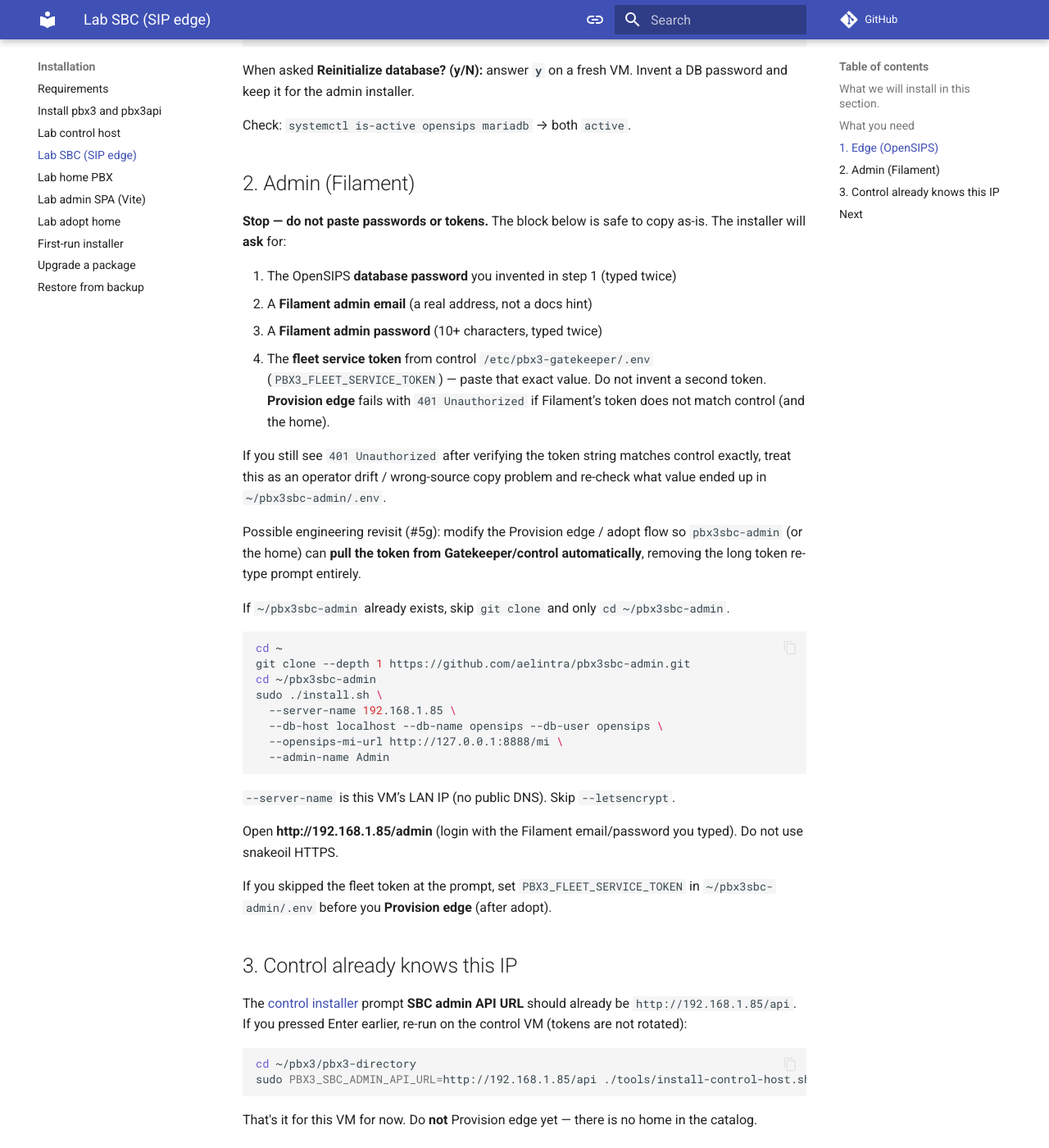
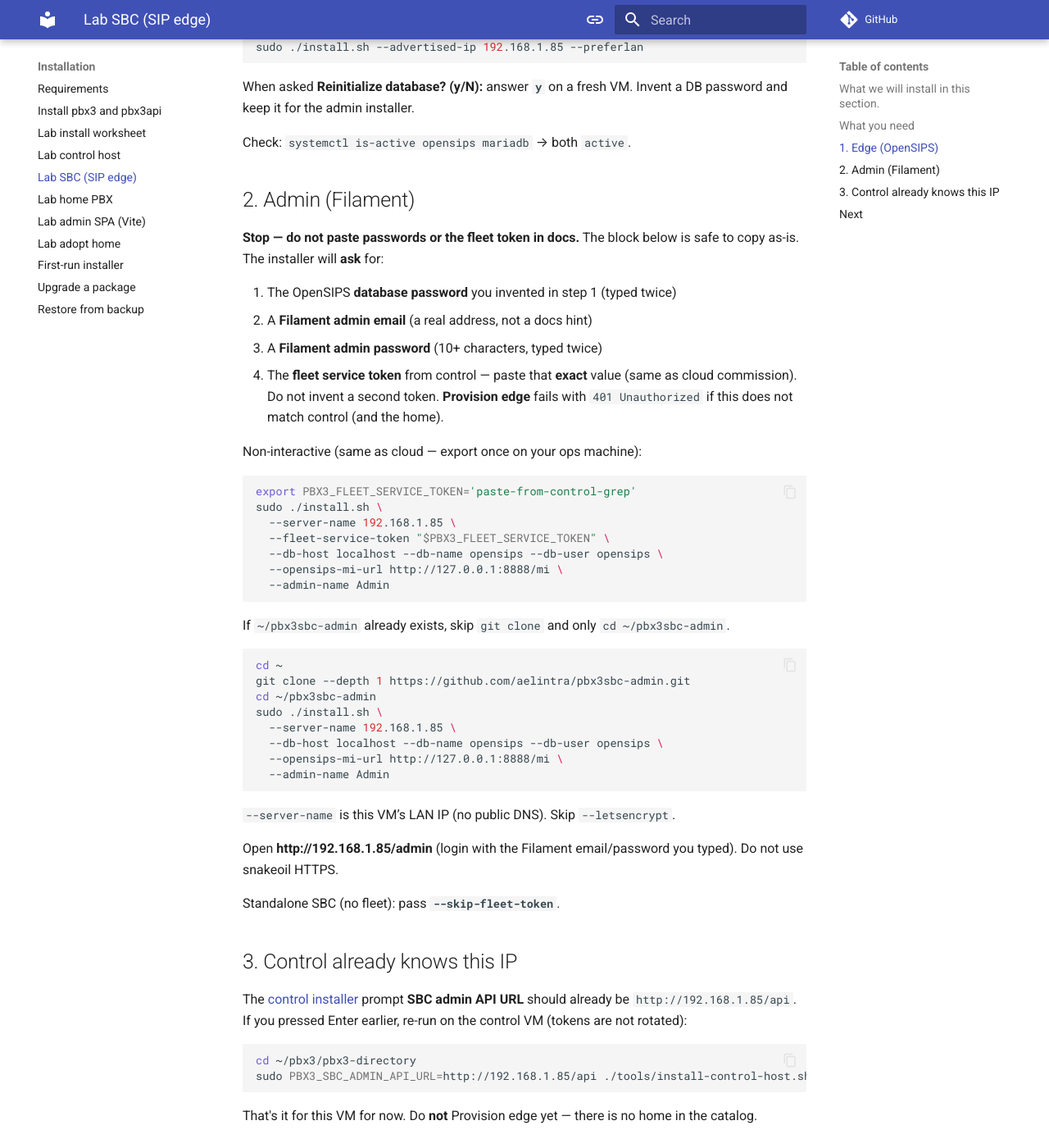
Before and after one commit to aelintra/pbx3-docs, an MkDocs documentation site: the page built from docs/installation/install-lab-sbc.md, in a window 1280 px wide and 1400 px high, scrolled down 1142 px. Shown: the whole window at 82% size. Built offline with MkDocs 1.6.1 and Material for MkDocs 9.7.7, drawn with Linux system fonts in a browser that asks for light colours; comment, search, counter and statistics services are not loaded; some of the changed text lies outside the part shown.

Commit message:
Lab install worksheet and fleet token/remove docs (#5g #5f).
Operator worksheet for lab walk; unified copy-paste token path; SPA Remove docs.

Co-authored-by: Cursor <cursoragent@cursor.com>

````diff
--- a/docs/installation/install-lab-sbc.md
+++ b/docs/installation/install-lab-sbc.md
@@ -15,7 +15,7 @@ The PBX3 SBC edge router uses OpenSIPS.  OpenSIPS packages are **x86_64 only**.
 | ☐ | Ubuntu **24.04 amd64** VM with sudo and SSH (example lab: `192.168.1.85`) |
 | ☐ | HTTPS to GitHub (public **pbx3sbc** + **pbx3sbc-admin**) |
 | ☐ | A Filament admin email + password you invent (**10+** characters) — the installer will ask; do not put them in the paste |
-| ☐ | Fleet service token from control `/etc/pbx3-gatekeeper/.env` (`PBX3_FLEET_SERVICE_TOKEN`) — the installer will ask. **Provision edge** is later, after you adopt the home. |
+| ☐ | **Fleet service token** from control — copy once from the [control installer](install-lab-control.md) finish banner (`grep` on `/etc/pbx3-gatekeeper/.env`). **Reuse the same value** on the home install. **Provision edge** is later, after you adopt the home. |
 
 No Let’s Encrypt on this Lab path (HTTP on the LAN IP).
 
@@ -38,16 +38,24 @@ Check: `systemctl is-active opensips mariadb` → both `active`.
 
 ## 2. Admin (Filament)
 
-**Stop — do not paste passwords or tokens.** The block below is safe to copy as-is. The installer will **ask** for:
+**Stop — do not paste passwords or the fleet token in docs.** The block below is safe to copy as-is. The installer will **ask** for:
 
 1. The OpenSIPS **database password** you invented in step 1 (typed twice)
 2. A **Filament admin email** (a real address, not a docs hint)
 3. A **Filament admin password** (10+ characters, typed twice)
-4. The **fleet service token** from control `/etc/pbx3-gatekeeper/.env` (`PBX3_FLEET_SERVICE_TOKEN`) — paste that exact value. Do not invent a second token. **Provision edge** fails with `401 Unauthorized` if Filament’s token does not match control (and the home).
+4. The **fleet service token** from control — paste that **exact** value (same as cloud commission). Do not invent a second token. **Provision edge** fails with `401 Unauthorized` if this does not match control (and the home).
 
-If you still see `401 Unauthorized` after verifying the token string matches control exactly, treat this as an operator drift / wrong-source copy problem and re-check what value ended up in `~/pbx3sbc-admin/.env`.
+Non-interactive (same as cloud — export once on your ops machine):
 
-Possible engineering revisit (#5g): modify the Provision edge / adopt flow so `pbx3sbc-admin` (or the home) can **pull the token from Gatekeeper/control automatically**, removing the long token re-type prompt entirely.
+```bash
+export PBX3_FLEET_SERVICE_TOKEN='paste-from-control-grep'
+sudo ./install.sh \
+  --server-name 192.168.1.85 \
+  --fleet-service-token "$PBX3_FLEET_SERVICE_TOKEN" \
+  --db-host localhost --db-name opensips --db-user opensips \
+  --opensips-mi-url http://127.0.0.1:8888/mi \
+  --admin-name Admin
+```
 
 If `~/pbx3sbc-admin` already exists, skip `git clone` and only `cd ~/pbx3sbc-admin`.
 
@@ -66,7 +74,7 @@ sudo ./install.sh \
 
 Open **http://192.168.1.85/admin** (login with the Filament email/password you typed). Do not use snakeoil HTTPS.
 
-If you skipped the fleet token at the prompt, set `PBX3_FLEET_SERVICE_TOKEN` in `~/pbx3sbc-admin/.env` before you **Provision edge** (after adopt).
+Standalone SBC (no fleet): pass **`--skip-fleet-token`**.
 
 ## 3. Control already knows this IP
 
@@ -81,4 +89,4 @@ That's it for this VM for now. Do **not** Provision edge yet — there is no hom
 
 ## Next
 
-[Install the Lab home PBX](install-lab-home.md). Use this SBC LAN IP as the home **SBC egress host**.
+[Install the Lab home PBX](install-lab-home.md). Use this SBC LAN IP as the home **SBC egress host**. Paste the **same** fleet token again (or reuse `PBX3_FLEET_SERVICE_TOKEN` from your export).
--- a/mkdocs.yml
+++ b/mkdocs.yml
@@ -55,6 +55,7 @@ nav:
   - Installation:
       - Requirements: installation/requirements.md
       - Install pbx3 and pbx3api: installation/install-pbx3-pbx3api.md
+      - Lab install worksheet: installation/install-lab-worksheet.md
       - Lab control host: installation/install-lab-control.md
       - Lab SBC (SIP edge): installation/install-lab-sbc.md
       - Lab home PBX: installation/install-lab-home.md
````
Also changed, not shown: docs/fleet/decommission-instance.md (+4 -0 lines), docs/installation/install-lab-adopt.md (+2 -0 lines), docs/installation/install-lab-control.md (+4 -3 lines), docs/installation/install-lab-home.md (+4 -3 lines), docs/installation/install-lab-worksheet.md (added, +239 -0 lines).
